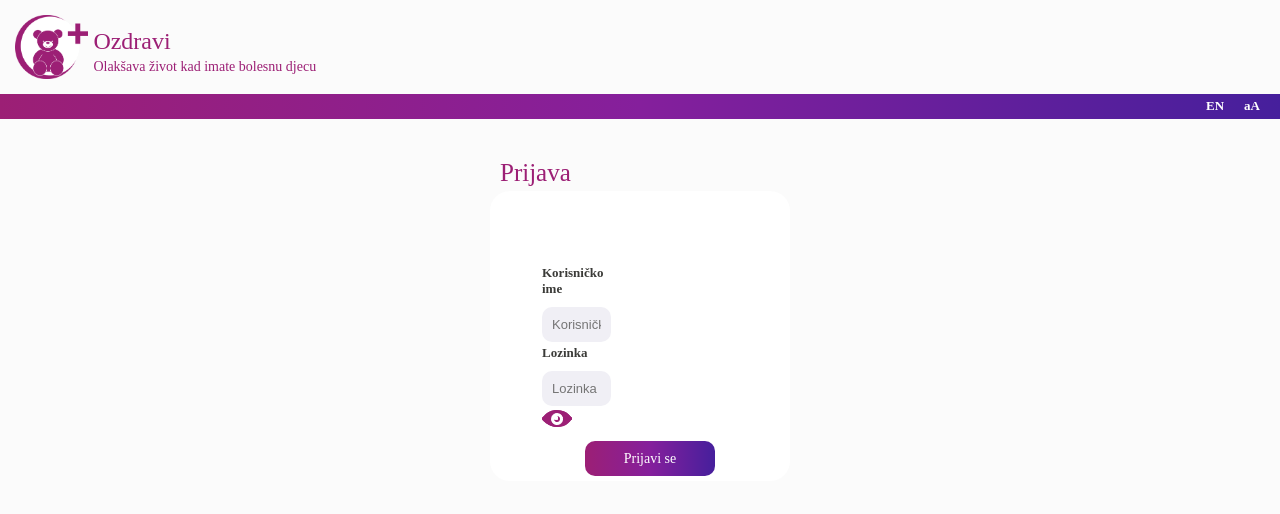
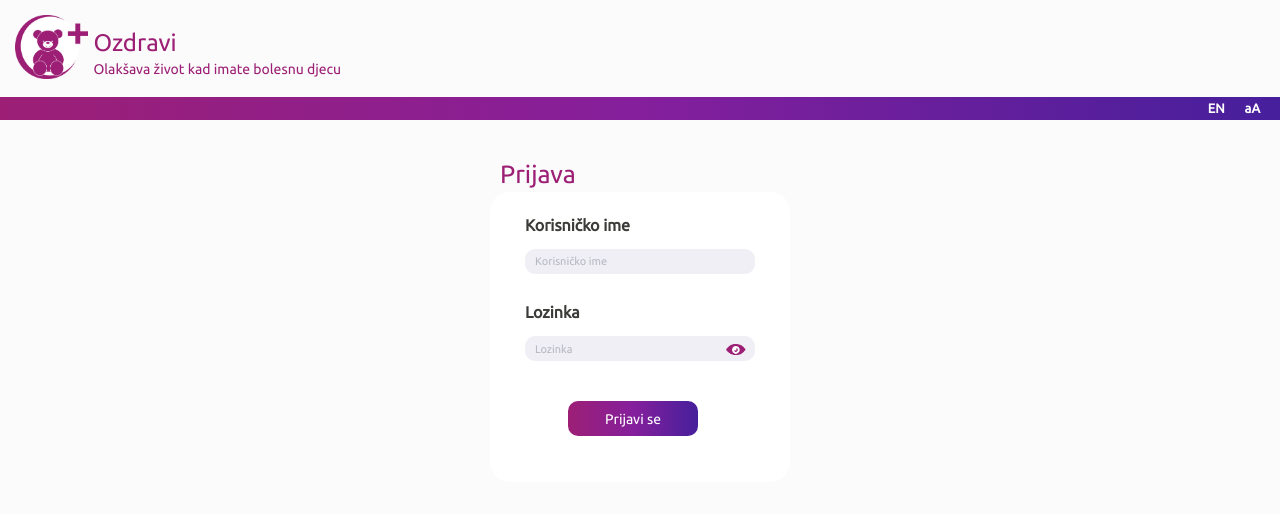
Before and after one commit to ProgiG11Tim3/Proggy_I_Zohari_FrontEnd, a React (Create React App) app in the folder frontend/: page /login in a window 1280 px wide. Shown: the top 514 px of the page. Built offline with nearby package versions, Linux system fonts and the light colour scheme.

Commit message:
Update index.css

```diff
--- a/frontend/src/index.css
+++ b/frontend/src/index.css
@@ -1,17 +1,45 @@
 html,
 body {
+  -moz-osx-font-smoothing: grayscale;
+  -webkit-font-smoothing: antialiased;
+  background-color: rgb(251, 251, 251);
+  font-family: 'Ubuntu', serif;
   margin: 0;
   padding: 0;
-  font-family: 'Ubuntu', serif;
-  -webkit-font-smoothing: antialiased;
-  -moz-osx-font-smoothing: grayscale;
   user-select: none;
-  background-color: rgb(251, 251, 251);
+}
+
+@font-face {
+  font-family: 'Ubuntu';
+  src: url('../public/fonts/Ubuntu-Regular.ttf') format('truetype');
 }
 
 code {
   font-family: source-code-pro, Menlo, Monaco, Consolas, 'Courier New',
-    monospace;
+  monospace;
+}
+
+/* width */
+::-webkit-scrollbar {
+  width: 12px;
+}
+
+/* Track */
+::-webkit-scrollbar-track {
+  box-shadow: inset 0 0 5px grey;
+  border-radius: 5px;
+}
+
+/* Handle */
+::-webkit-scrollbar-thumb {
+  background: linear-gradient(to bottom, rgb(156, 31, 117, 0.4), rgb(133, 31, 156, 0.4), rgb(70, 31, 156, 0.4));
+  border-radius: 10px;
+}
+
+input::-webkit-outer-spin-button,
+input::-webkit-inner-spin-button {
+  -webkit-appearance: none;
+  margin: 0;
 }
 
 #root {
@@ -20,44 +48,44 @@ code {
 
 .plain {
   height: 100%;
-  width: 100%;
+  height: fit-content;
   margin: 0;
   padding: 0;
-  height: fit-content;
+  width: 100%;
   width: fit-content;
 }
 
 #navbar {
+  background: linear-gradient(to right, rgb(156, 31, 117), rgb(133, 31, 156), rgb(70, 31, 156));
   display: flex;
+  justify-content: flex-end;
   width: 100%;
-  background: linear-gradient(to right, rgb(156, 31, 117), rgb(133, 31, 156), rgb(70, 31, 156));
-  justify-content: flex-end;
 }
 
 #navbar > div {
   color: white;
+  font-size: 13px;
   font-weight: bold;
-  font-size: 13px;
+  margin: 4px 20px 5px 0;
   width: fit-content;
-  margin: 4px 20px 5px 0;
 }
 
 #naslov {
+  float: left;
+  height: 7%;
   width: fit-content;
-  height: 7%;
-  float: left;
 }
 
 #naslov_text {
   color: rgb(156, 31, 117);
-  font-family: 'Ubuntu';
-  padding: 5% 0;
-  float: right;
   display: flex;
   flex-direction: column;
-  margin-left: 5px;
+  float: right;
+  font-family: 'Ubuntu';
   font-weight: 430;
   margin-bottom: 3px;
+  margin-left: 5px;
+  padding: 5% 0;
 }
 
 #naslov_text > div {
@@ -80,68 +108,70 @@ code {
 }
 
 #profil {
-  height: 6em;
-  padding: 0 2%;
-  margin: 0;
-  float: right;
   display: flex;
   flex-direction: column;
+  float: right;
+  height: 6em;
   justify-content: center;
+  margin: 0;
+  padding: 0 2%;
 }
 
 #icon {
   height: 4em;
+  margin-bottom: 3px;
+  margin-left: 15px;
   margin-right: 0px;
-  margin-left: 15px;
   margin-top: 15px;
-  margin-bottom: 3px;
   vertical-align: baseline;
 }
 
+#icon:hover {
+  cursor: pointer;
+}
+
 #home_bigboy_main{
+  background-color: rgb(251, 251, 251);
   display: flex;
   flex-direction: column;
+  height: 450px;
   width: 100%;
-  height: 450px;
-  background-color: rgb(251, 251, 251);
 }
 
 
 #home_main_container{
+  align-content: center;
+  align-items: center;
+  background-color: rgb(251, 251, 251);
+  display: flex;
+  justify-content: center;
+  text-align: center;
   width: 100%;
-  display: flex;
-  text-align: center;
-  align-items: center;
-  align-content: center;
-  justify-content: center;
-  background-color: rgb(251, 251, 251);
-
 }
 
 #role_main_container {
-  padding: 2.5%;
-
-  width: 220px;
-  margin: 0;
-  margin-top: 40px;
+  align-content: center;
+  align-items: center;
   border-radius: 20px;
   float: left;
+  font-family: Ubuntu;
+  font-size: 18px;
   font-weight: bold;
-
+  justify-content: center;
+  margin-top: 40px;
+  margin: 0;
+  padding: 2.5%;
   text-align: center;
-  align-items: center;
-  align-content: center;
-  justify-content: center;
-
+  width: 220px;
 }
 
 #role_sub_container {
   background-color: rgb(240, 239, 245);
   border-radius: 25px;
-  width: 220px;
+  box-sizing: border-box;
   height: 140px;
   margin-top: 30px;
-  box-sizing: border-box;
+  width: 220px;
 }
 
 .roditelj_text{
@@ -160,32 +190,29 @@ code {
 
 .role_sub_text{
   color: gray;
+  font-size: 11px;
   font-weight: normal;
-  font-size: 11px;
+  padding: 15px;
   text-align: left;
-  padding: 15px;
-
-
 }
 .role_sub_text_lom{
   margin-bottom: 20px;
 }
 
 .role_sub-smol_text{
+  color: lightgray;
   font-size: 10px;
   margin-top: 75px;
   text-align: center;
-  color: lightgray;
 }
 
 #home_reg_log_container{
-  height: 30px;
-  padding-bottom: 10px;
+  align-items: center;
   display: flex;
   flex-direction: column;
+  height: 30px;
   justify-content: center;
-  align-items: center;
-
+  padding-bottom: 10px;
 }
 
 #Template {
@@ -199,122 +226,128 @@ code {
 }
 
 #reg_button {
+  align-content: center;
+  background: linear-gradient(to right, rgb(156, 31, 117), rgb(133, 31, 156), rgb(70, 31, 156));
+  border-radius: 8px;
+  box-sizing: border-box;
   color: white;
+  font-size: 13px;
+  height: 80px;
+  padding: 10px;
   text-align: center;
-  font-size: 13px;
-  padding: 10px;
-  box-sizing: border-box;
   width: 140px;
-  height: 80px;
-  align-content: center;
-  border-radius: 8px;
-  background: linear-gradient(to right, rgb(156, 31, 117), rgb(133, 31, 156), rgb(70, 31, 156));
+}
+
+#reg_button:first-child {
+  text-decoration: none;
 }
 
 #prijava_button {
   font-size: 13px;
-  width: 120px;
   margin-top: 10px;
   text-align: center;
+  width: 120px;
 }
 
-/*LOGIN*/
-/*LOGIN*/
-/*LOGIN*/
-
 #login_bigboy_main{
+  align-items: center;
+  background-color: rgb(251, 251, 251);
+  display: flex;
+  flex-direction: column;
+  height: 100%;
+  justify-content: flex-start;
   user-select: none;
-  display: flex;
   width: 100%;
-  height: 100%;
-  background-color: rgb(251, 251, 251);
-  align-items: center;
-  justify-content: flex-start;
-  flex-direction: column;
-
 }
 
 .login_naslov{
-  height: 22px;
   color: rgb(156, 31, 117);
   font-size: 25px;
+  height: 22px;
   padding-top: 40px;
   text-align: left;
   width: 280px;
 }
 
 #login_main_container{
-  height: 290px;
-  width: 300px;
+  align-items: center;
   background-color: white;
   border-radius: 20px;
-  /*margin-top: 20px;*/
+  box-sizing: border-box;
   color:rgb(59, 59, 56);
+  display: flex;
+  flex-direction: column;
   font-size: 13px;
   font-weight: bold;
-  padding: 20px;
-  box-sizing: border-box;
-  display: flex;
+  height: 290px;
   justify-content: flex-start;
-  flex-direction: column;
-  align-items: center;
-  padding-top: 70px;
   margin-top: 10px;
+  padding-top: 1.5%;
+  width: 300px;
 }
 
-.login_input_container Input{
+.login_inputic Input{
+  background-color: rgb(240, 239, 245);
   border-radius: 10px;
   border: none;
+  box-sizing: border-box;
+  color: rgb(59, 59, 56);
+  font-family: 'Ubuntu', serif;
+  font-size: 11px;
+  height: 25px;
+  margin-bottom: 25px;
   margin-top: 5px;
-  margin-bottom: 25px;
-  height: 25px;
+  padding: 10px;
   width: 230px;
-  background-color: rgb(240, 239, 245);
-  font-size: 11px;
-  color: rgb(59, 59, 56);
-  padding: 10px;
-  box-sizing: border-box;
-  font-family: Ubuntu;
 }
 
-.login_input_container input::placeholder {
-  /* Your styles for the placeholder text here */
-  color: rgb(51, 63, 80, 0.3); /* Change the placeholder text color */
+.login_inputic input::placeholder {
+  color: rgb(51, 63, 80, 0.3);
 }
 
-#viewLogo {
+#view_logo {
+  bottom: 0;
+  float: right;
   height: 11px;
-  float: right;
-  bottom: 0;
-  margin-top: -18.5%;
+  margin-top: -20.5%;
   transform: translateX(-50%);
 }
 
+#view_logo:hover {
+  cursor: pointer;
+}
+
+
 #login_button {
   background: linear-gradient(to right, rgb(156, 31, 117), rgb(133, 31, 156), rgb(70, 31, 156));
+  border-radius: 10px;
+  border: none;
   color: white;
-  border: none;
+  font-family: Ubuntu;
+  font-size: 14px;
   height: 35px;
-  width: 130px;
-  border-radius: 10px;
-  font-family: Ubuntu;
   margin-left: 43px;
   margin-top: 10px;
-  font-size: 14px;
+  width: 130px;
+}
+
+#login_button:hover {
+  cursor: pointer;
 }
 
 #register_main_container {
+  background-color: white;
+  border-radius: 30px;
+  margin: 0 auto 4em auto;
   padding: 2.5%;
-  background-color: white;
-  width: 70%;
-  margin: 0 auto 4em auto;
-  border-radius: 30px;
+  width: 60%;
+
 }
 
 .register_category_container {
-  height: fit-content;
   display: flex;
   flex-wrap: wrap;
+  height: fit-content;
 }
 
 .inputs_paragraf {
@@ -322,24 +355,31 @@ code {
 }
 
 .input_container {
+  height: fit-content;
   margin: 2% 7% 2% 0;
   padding: 0;
-  width: 25%;
-  height: fit-content;
+  width: 230px;
 }
 
 .input_box {
+  background-color: rgb(240, 239, 245);
   border-radius: 10px;
   border: none;
-  width: 100%;
   font-size: 13px;
   padding: 10px;
-  background-color: rgb(240, 239, 245);
+  width: 100%;
 }
 
 .input_tag {
+  font-size: 16px;
+  font-weight: bold;
   margin-bottom: 10px;
-  font-weight: bold;
+
+}
+
+::placeholder {
+  color: rgb(51, 63, 80, 0.3);
+  font-family: 'Ubuntu', sans-serif;
 }
 
 .paragraf_title {
@@ -347,27 +387,28 @@ code {
 }
 
 .main_naslov {
-  margin: 0 auto;
-  padding: 0 0 1em 0;
   background-color: rgb(251, 251, 251);
   color: rgb(156, 31, 117);
   font-size: 2em;
-  width: 74%;
+  margin: 0 auto;
+  padding: 0 0 1em 0;
+  width: 65%;
 }
 
 #register_button {
+  align-content: center;
+  background: linear-gradient(to right, rgb(156, 31, 117), rgb(133, 31, 156), rgb(70, 31, 156));
+  border-radius: 10px;
+  border-style: none;
   color: white;
+  float: right;
+  font-size: 15px;
+  height: 4 em;
+  margin: -3em 2em 0 0;
+  padding: 15px;
   text-align: center;
-  font-size: 15px;
-  padding: 15px;
-  border-style: none;
   width: 140px;
-  margin: -3em 2em 0 0;
-  height: 4 em;
-  align-content: center;
-  border-radius: 10px;
-  background: linear-gradient(to right, rgb(156, 31, 117), rgb(133, 31, 156), rgb(70, 31, 156));
-  float: right;
+  font-family: 'Ubuntu';
 }
 
 #register_button:hover {
@@ -375,18 +416,18 @@ code {
 }
 
 .line {
+  border-color: rgb(240, 239, 245);
+  border-style: solid;
+  border-width: 0.5px;
   height: 0;
-  width: 105%;
   margin: 0 0 0 -2.5%;
   padding: 0;
-  border-style: solid;
-  border-width: 0.5px;
-  border-color: rgb(240, 239, 245);
+  width: 105%;
 }
 
 .main {
+  background-color: rgb(251, 251, 251);
   height: 100%;
   margin: 0;
   padding: 2em 0 1em 0;
-  background-color: rgb(251, 251, 251);
 }
```
